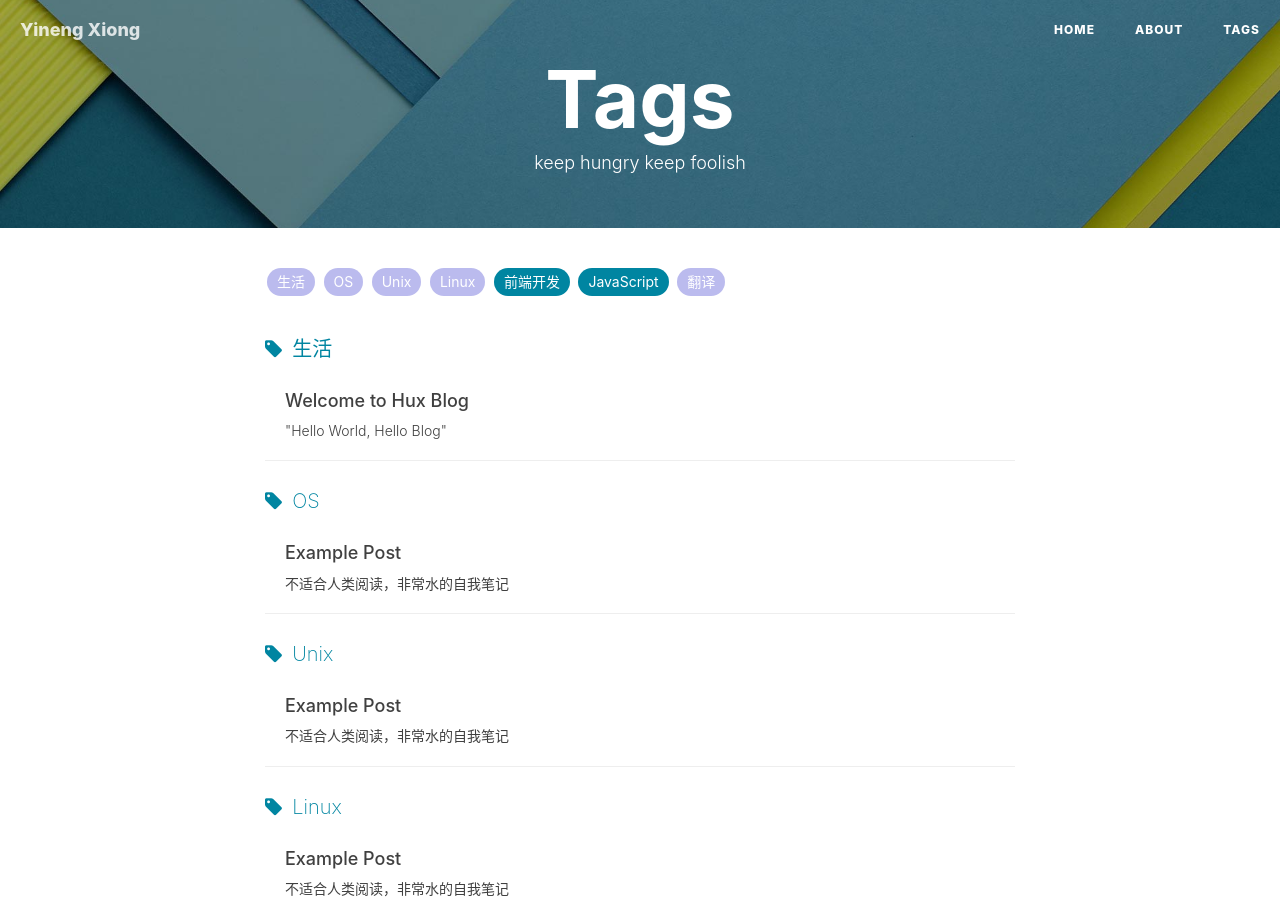
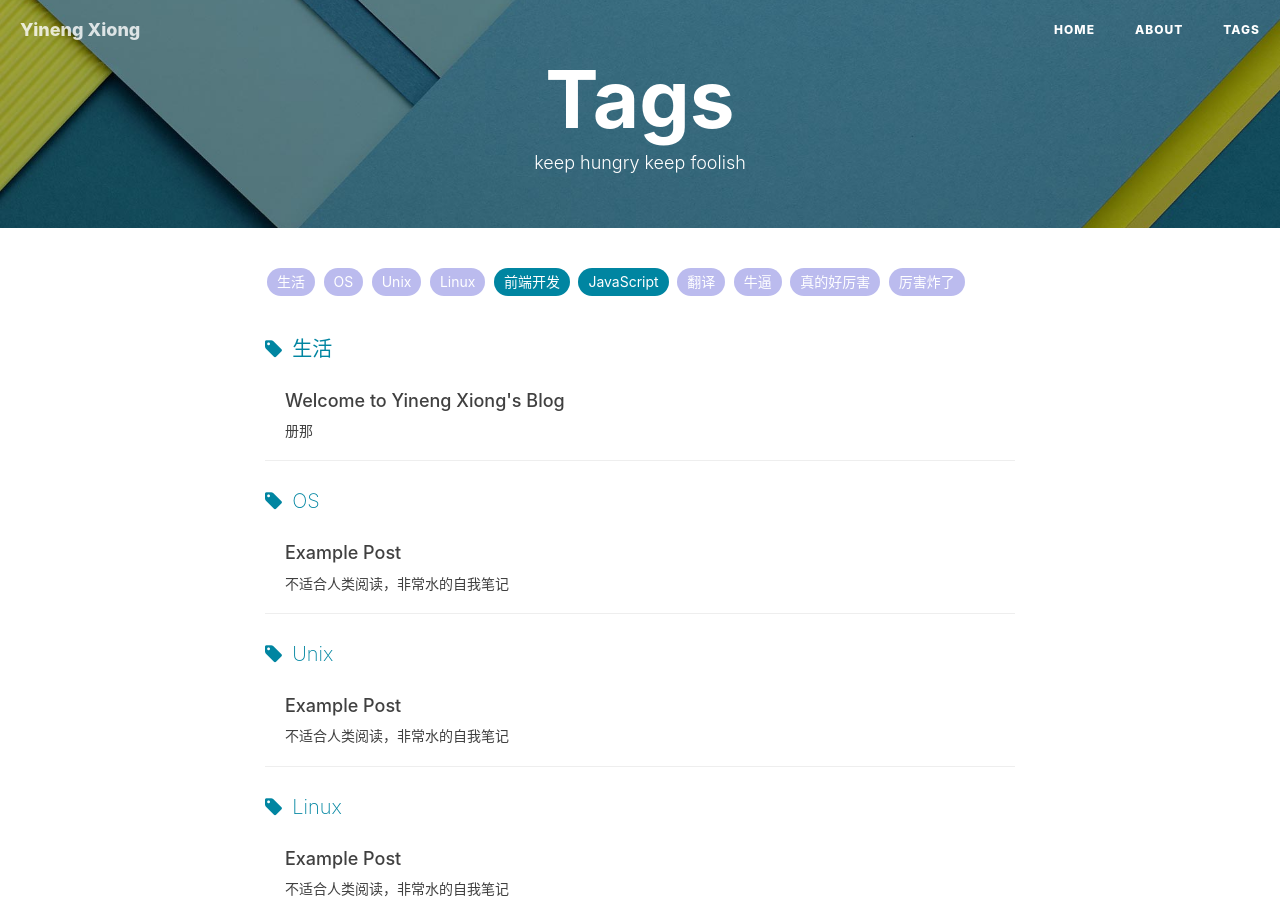
Before and after one commit to YinengXiong/YinengXiong.github.io, a Jekyll site: the page built from tags.html, in a window 1280 px wide and 900 px high. Built offline with Jekyll 4.4.1, drawn with Linux system fonts in a browser that asks for light colours; nearby versions of some CDN libraries; comment, search, counter and statistics services are not loaded; some of the changed text lies outside the part shown.

Commit message:
New post

```diff
--- a/_posts/2014-01-29-hello-2015.markdown
+++ b/_posts/2014-01-29-hello-2015.markdown
@@ -1,15 +1,15 @@
 ---
 layout:     post
-title:      "Welcome to Hux Blog"
-subtitle:   " \"Hello World, Hello Blog\""
-date:       2015-01-29 12:00:00
-author:     "Hux"
-header-img: "img/post-bg-2015.jpg"
+title:      "Welcome to Yineng Xiong's Blog"
+subtitle:   "册那"
+date:       2014-01-29 13:00:00
+author:     "Yineng Xiong"
+header-img: "img/posttest.jpg"
 tags:
     - 生活
 ---
 
-> “Yeah It's on. ”
+> “阿里巴巴是个快乐的青年”
 
 
 ## 前言
--- /dev/null
+++ b/_posts/2017-08-01-hello-xyn.md
@@ -0,0 +1,21 @@
+---
+layout:     post
+title:      "Yineng Xiong's First Blog"
+subtitle:   "老子回来了！"
+date:       2017-08-01
+author:     "Yineng Xiong"
+header-img: "img/style_1.jpg"
+tags:
+    - 牛逼
+    - 真的好厉害
+    - 厉害炸了
+---
+
+> 惊喜不惊喜！意外不意外！还记得我是谁吗？
+
+
+## 大家好！
+
+还记得我是谁吗？
+
+## 是不是厉害炸了
--- a/index.html
+++ b/index.html
@@ -1,6 +1,6 @@
 ---
 layout: page
-description: "Boilerplate of Hux Blog"
+description: "Yineng Xiong's Personal Blog"
 ---
 
 {% for post in paginator.posts %}
```
Also changed, not shown: img/posttest.jpg (added), 12 other files.
